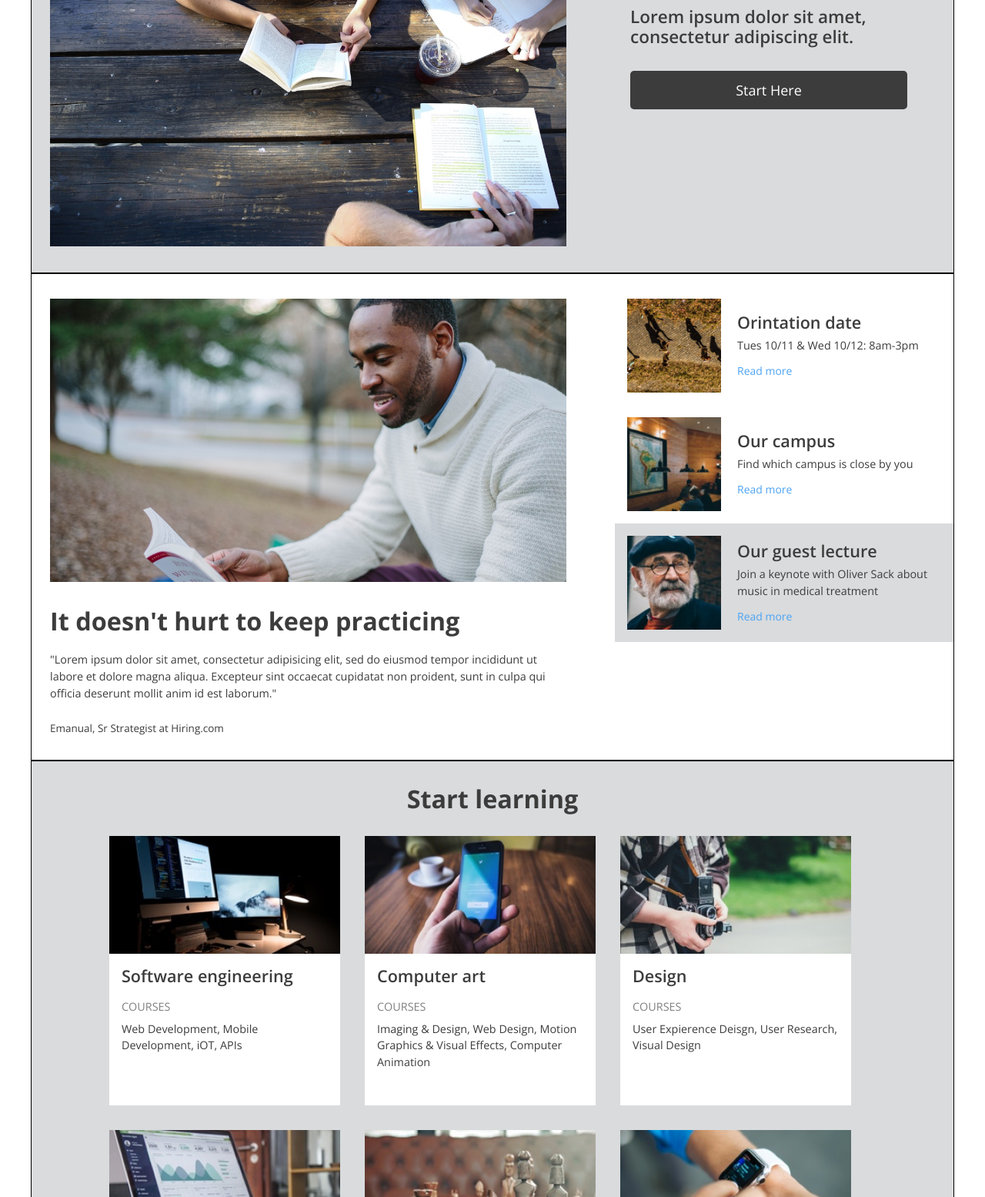
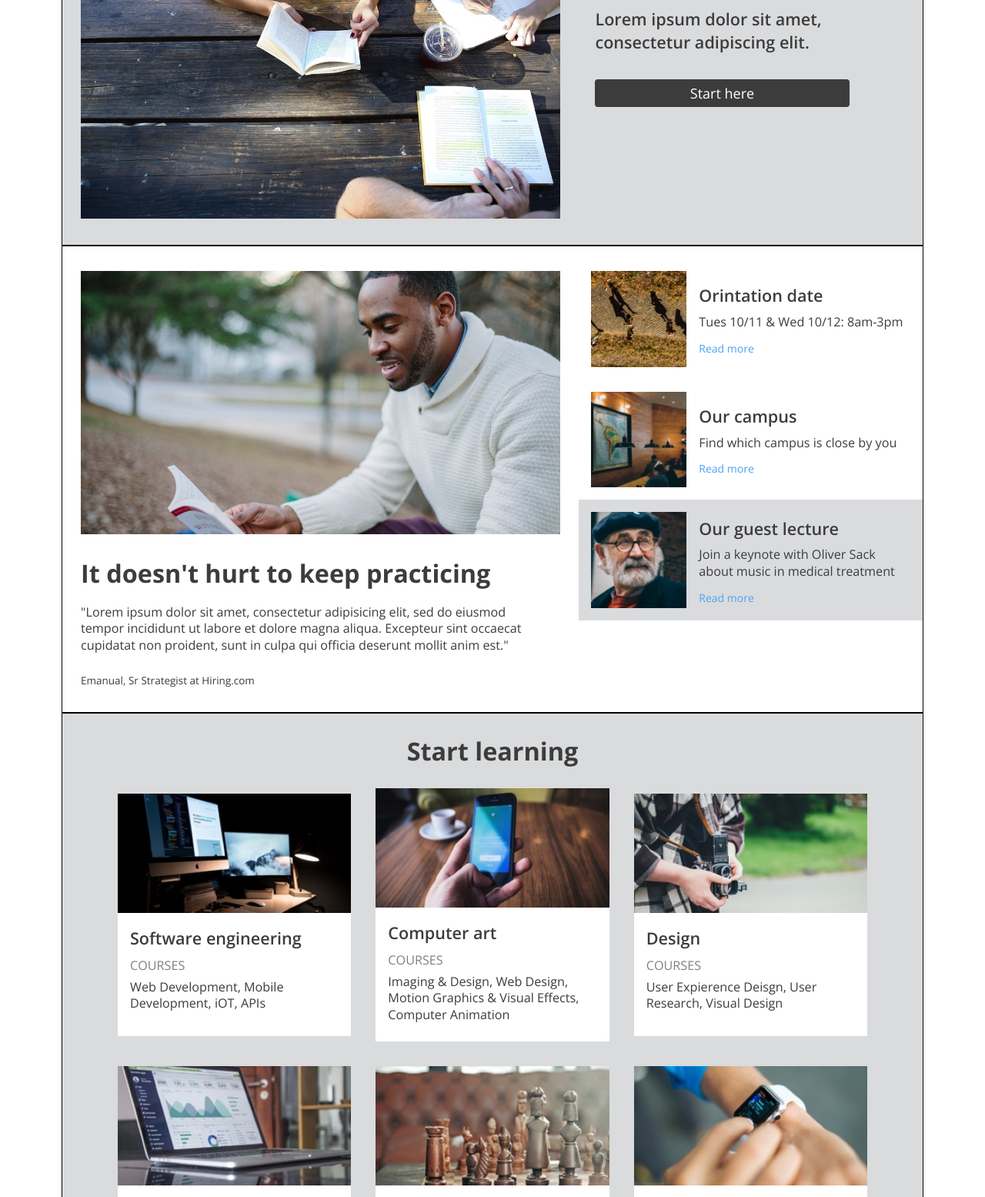
Before and after one commit to MattPahuta/colmar-academy, a plain HTML site: page index.html in a window 1280 px wide. Shown: the part 273-1828 px from the top of the page at 77% size. Drawn offline with nearby package versions, Linux system fonts and the light colour scheme.

Commit message:
css updates

```diff
--- a/index.html
+++ b/index.html
@@ -13,7 +13,7 @@
     <div class="container">
       <div class="logo">
         <img src="resources/images/ic-logo.svg" alt="Colmar Academy figting lion logo"/>
-        <span class="colmar">Colmar</span><span class="academy">Academy</span>
+        <span class="colmar">COLMAR</span><span class="academy">ACADEMY</span>
       </div>
 			<!-- Desktop Navigation  -->
       <nav class="desktop">
@@ -41,8 +41,8 @@
       <div class="right-section ">
         <div class="slogan">
           <h1>Learn something new everyday</h1>
-          <h3>Lorem ipsum dolor sit amet, consectetur adipiscing elit.</h3>
-          <a href="#" target="_blank">Start Here</a>
+          <h4>Lorem ipsum dolor sit amet, consectetur adipiscing elit.</h4>
+          <a href="#" target="_blank">Start here</a>
         </div>
       </div>
     </div>
@@ -53,7 +53,8 @@
     <div class="left-section">
       <img src="resources/images/information-main.jpg" alt="man reading a book"/>
       <h2>It doesn't hurt to keep practicing</h2>
-      <p>"Lorem ipsum dolor sit amet, consectetur adipisicing elit, sed do eiusmod tempor incididunt ut labore et dolore magna aliqua. Excepteur sint occaecat cupidatat non proident, sunt in culpa qui officia deserunt mollit anim id est laborum."</p>
+			<!-- Add semantic and accessible elements to quote -->
+      <p>"Lorem ipsum dolor sit amet, consectetur adipisicing elit, sed do eiusmod tempor incididunt ut labore et dolore magna aliqua. Excepteur sint occaecat cupidatat non proident, sunt in culpa qui officia deserunt mollit anim est."</p>
       <span class="name">Emanual, Sr Strategist at Hiring.com</span>
     </div>
 
--- a/resources/css/styles.css
+++ b/resources/css/styles.css
@@ -16,8 +16,7 @@ body {
 }
 
 .container {
-  /* max-width: 1050px; */
-	width: 1200px;
+	max-width: 1120px;
   margin: auto;
 	border: 1px solid black;
 }
@@ -38,21 +37,22 @@ h2 {
   font-weight: 700;
 }
 
-h3 {
+/* h3 {
   font-size: 1.25rem;
   font-weight: 600;
   line-height: 1.4rem;
-}
+} */
 
 h4 {
   font-size: 1.2rem;
-	line-height: 1.2rem;
+	/* line-height: 1.2rem; */
+	line-height: 1.7rem;
   font-weight: 600;
 }
 
 p {
   font-weight: 400;
-  font-size: .8rem;
+  font-size: .9rem;
   line-height: 1.2rem;
 }
 
@@ -77,22 +77,22 @@ header .container {
 
 .logo {
   display: flex;
-  justify-content: space-between;
+  /* justify-content: flex-start; */
   align-items: center;
 }
 
 .logo img {
-  height: 2.75rem;
+	height: 2.4rem;
   padding-left: 24px;
 }
 
 .colmar {
-  font-size: 1rem;
+  font-size: 1.2rem;
   font-weight: 700;
 }
 
 .academy {
-  font-size: 1rem;
+  font-size: 1.2rem;
   font-weight: 400;
   color: gray;
 }
@@ -112,14 +112,14 @@ nav {
 }
 
 .desktop a:hover {
-  color: #b5c0cc;
+  color: #878787;
 	/* background-color: blue;
 	border-radius: 4px;
 	padding: 0.3rem; */
 }
 
 .desktop a:active {
-  color: #b5c0cc;
+  color: #878787;
 	text-decoration: underline;
 }
 
@@ -151,7 +151,7 @@ nav.mobile {
 .main-banner {
   background-color: #d9dbdd;
   margin: 0 auto;
-	max-width: 1200px;
+	max-width: 1120px;
 }
 
 .main-banner .container {
@@ -169,40 +169,43 @@ nav.mobile {
 }
 
 .right-section {
-  width: 440px;
+  /* width: 440px; */
+	width: 40%;
 }
 
 .slogan {
   height: auto;
-  padding-left: 20px;
-  margin-right: 60px;
-  margin-top: 6rem;
   display: flex;
   justify-content: space-between;
   flex-direction: column;
+	padding-left: 1.2rem;
+	padding-bottom: 4rem;
+  margin-top: 6rem;
+	margin-right: 3.3rem;
 }
 
-.slogan h3 {
-  margin-top: 32px;
-  margin-bottom: 32px;
+.slogan h4 {
+  margin-top: 1.8rem;
+  margin-bottom: 1.8rem;
 }
 
 .slogan a {
 	background-color: #3d3c3c;
   color: #fff;
-  padding-top: 16px;
-  padding-bottom: 16px;
+  padding-top: .5rem;
+  padding-bottom: .5rem;
   text-align: center;
   text-decoration: none;
-	border-radius: 5px;
+	border-radius: 4px;
+	margin-right: 2rem;
 }
 
 .slogan a:hover {
-  background-color: #808080;
+  background-color: #878787;
 }
 
 .slogan a:active {
-  background-color: #808080;
+  background-color: #878787;
 }
 
 @media only screen and (max-width: 800px) {
@@ -215,7 +218,7 @@ nav.mobile {
 
   .main-banner .left-section {
     width: 100%;
-    padding: 0px 0px;
+    padding: 0 0;
   }
 
   .right-section {
@@ -234,17 +237,21 @@ nav.mobile {
 }
 
 @media only screen and (max-width: 480px) {
-  .slogan a {
-    width: 100%;
-    background-color: #808080;
+	.slogan {
+		padding-bottom: 0;
+	}
+	.slogan h1 {
+		line-height: 2.4rem;
+	}
+	.slogan a {
+    width: 90%;
+    background-color: #878787;
   }
-
   .slogan a:hover {
-    opacity: .7;
+    opacity: .8;
   }
-
   .slogan a:active {
-    opacity: .7;
+    opacity: .8;
   }
 }
 
@@ -265,8 +272,8 @@ nav.mobile {
 }
 
 .content {
-  /* padding: 16px 0px 16px 3px; */
-	padding: 16px 5px 16px 5px;
+	/* padding: 16px 12px 16px 2px; */
+	padding-right: 0.8rem;
   width: 100%;
 }
 
@@ -293,7 +300,6 @@ nav.mobile {
 }
 
 .practice .right-section {
-  /* border-left: 1px solid #000; */
   padding: 16px 0px 32px 0px;
   display: flex;
   justify-content: flex-start;
@@ -302,14 +308,16 @@ nav.mobile {
 }
 
 .box {
-  width: 100%;
+  /* width: 100%; */
   display: flex;
   justify-content: space-between;
   align-items: center;
 }
 
 .box img.desktop {
-  width: 35%;
+	max-width: 100%;
+	height: auto;
+	width: 35%;
   padding: 16px;
 }
 
@@ -377,11 +385,13 @@ nav.mobile {
 /* Start Learning and Courses Styles */
 
 .learning {
-	/* width: 1200px; */
 	background-color: #d9dbdd;
-  padding-bottom: 32px;
-  /* display: flex;
-  justify-content: space-between; */
+  /* padding-bottom: 32px; */
+}
+
+.container.learning {
+	/* padding-left: 72px;
+	padding-right: 72px; */
 }
 
 .headline {
@@ -394,26 +404,23 @@ nav.mobile {
 
 
 .courses-grid-container {
-	/* width: 100%; */
 	display: flex;
 	justify-content: center;
-  /* align-items: center;
-  flex-wrap: wrap;
-  flex-direction: row; */
-  /* width: 80%; */
-  /* margin: 0 auto; */
-	/* margin: auto; */
 	/* padding-left: 72px;
 	padding-right: 72px; */
 }
 
 .courses-grid {
-	width: 1200px;
+	/* width: 1120px; */
+	width: 100%;
 	display: flex;
-	justify-content: center;
+	/* justify-content: center; */
+	justify-content: space-between;
 	flex-wrap: wrap;
 	flex-direction: row;
 	align-items: center;
+	padding-left: 72px;
+	padding-right: 72px;
 }
 
 .courses-mobile {
@@ -421,36 +428,32 @@ nav.mobile {
 }
 
 .course {
-	background-color: white;
-  /* width: 32%; */
-	width: 300px;
-  /* height: 16rem; */
-	height: 350px;
+	background-color: #fff;
+	width: 16.85rem;
+	min-height: 17.5rem;
   margin-bottom: 32px;
-	margin-right: 32px;
-	/* overflow: hidden; */
 }
+
 
 .course img {
   width: 100%;
+	height: auto;
 }
 
 .course h4 {
-  padding-bottom: 1rem;
+  padding-bottom: 0.5rem;
 }
 
 .course p {
-  padding-top: .55rem;
+	padding-top: 0.5rem;
 }
 
 .course-content {
   padding: 16px 16px 24px 16px;
-	/* display: flex;
-	flex-direction: column; */
 }
 
 .course-content span {
-  font-size: .8rem;
+  font-size: 0.9rem;
   color: gray;
 }
 
@@ -582,12 +585,12 @@ nav {
 }
 
 .footer-nav a:hover {
-  color: #b5c0cc;
+  color: #878787;
 	text-decoration: underline;
 }
 
 .footer-nav a:active {
-  color: #b5c0cc;
+  color: #878787;
 }
 
 @media only screen and (max-width: 480px) {
```
